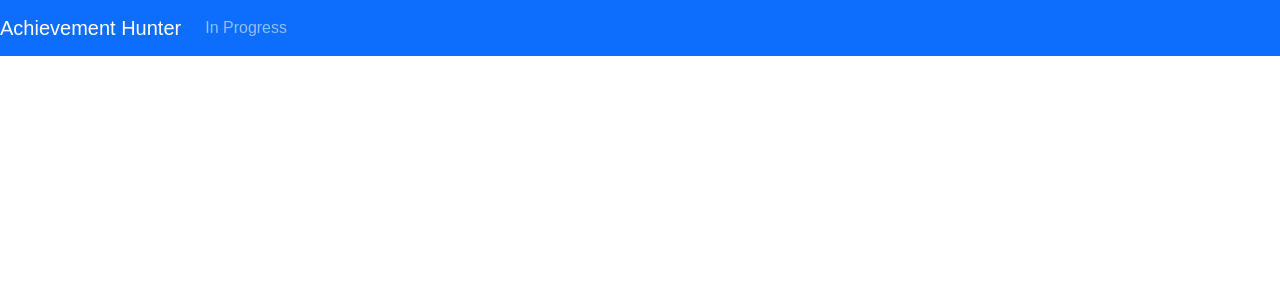
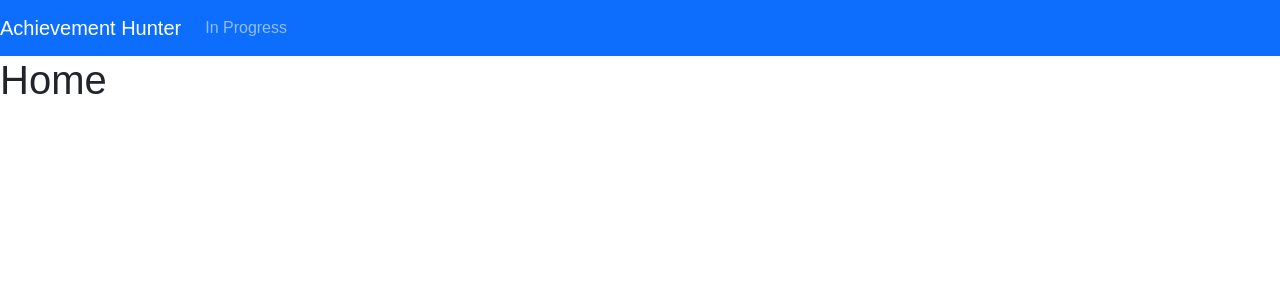
Before and after one commit to alexander-camacho/achievementHunter, a React (Create React App) app in the folder client/: page / in a window 1280 px wide. Shown: the top 300 px of the page. Built offline with nearby package versions, Linux system fonts and the light colour scheme.

Commit message:
added home page

```diff
--- a/client/src/App.js
+++ b/client/src/App.js
@@ -2,6 +2,7 @@
 import React, { Component } from "react";
 import { BrowserRouter as Router, Route, Switch } from "react-router-dom"
 import Nav from "./components/Nav"
+import Home from "./pages/Home"
 import Random from "./pages/Random"
 
 class App extends Component {
@@ -12,6 +13,7 @@
         <Nav />
 
         <Switch>
+          <Route exact path={'/'} component={Home} />
           <Route exact path={'/random'} component={Random} />
         </Switch>
       </div>
--- /dev/null
+++ b/client/src/pages/Home.js
@@ -0,0 +1,9 @@
+import React from "react"
+
+const Home = () => {
+    return (
+        <h1>Home</h1>
+    )
+}
+
+export default Home
```
